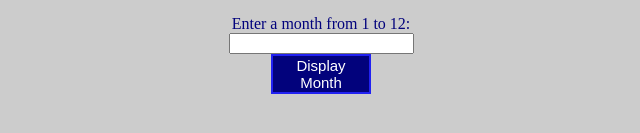
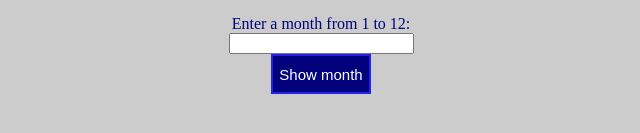
Before and after one commit to brunofernandes23/Calendar-Program, a plain HTML site: page index.html in a window 1280 px wide. Shown: the part 363-496 px from the top of the page, without its empty margins (319-959 px from the left). Drawn offline with Linux system fonts and the light colour scheme.

Commit message:
Update index.html

```diff
--- a/index.html
+++ b/index.html
@@ -12,6 +12,6 @@
     <h3>Wich month do you want to know?</h3>
 
     Enter a month from 1 to 12:<input id="number" type=¨number¨</input>
-    <button onclick=¨display()¨>Display Month</button>
+    <button onclick=¨display()¨>Show month</button>
 </body>
 </html>
```
